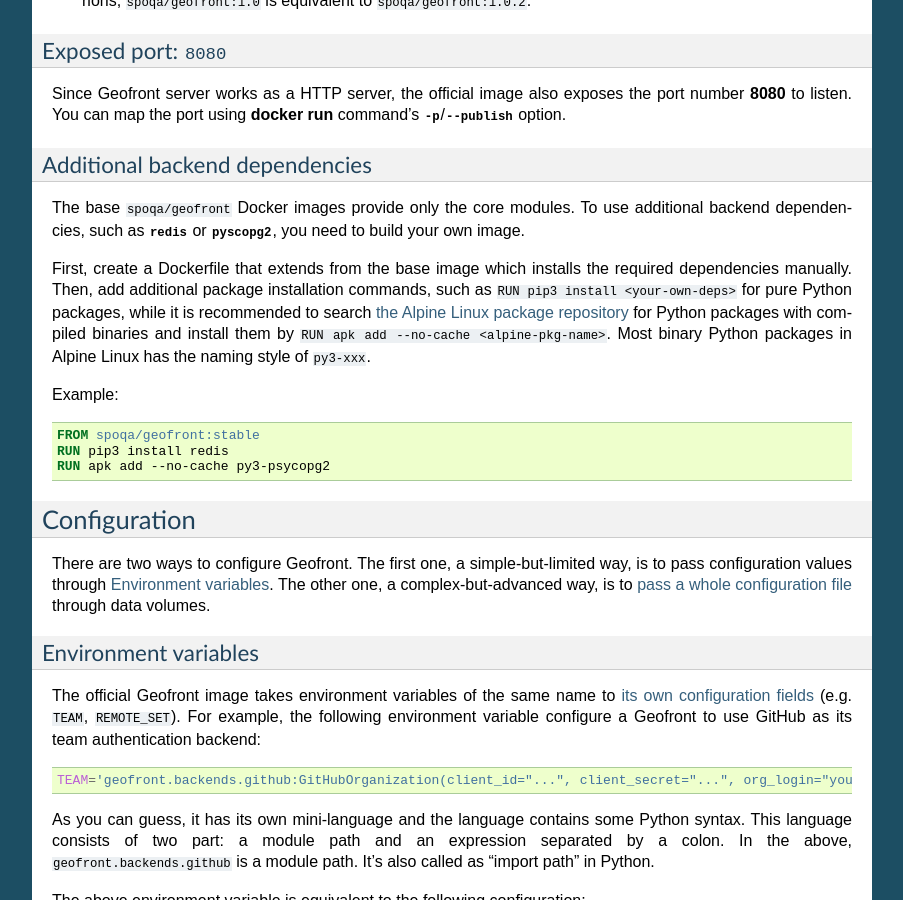
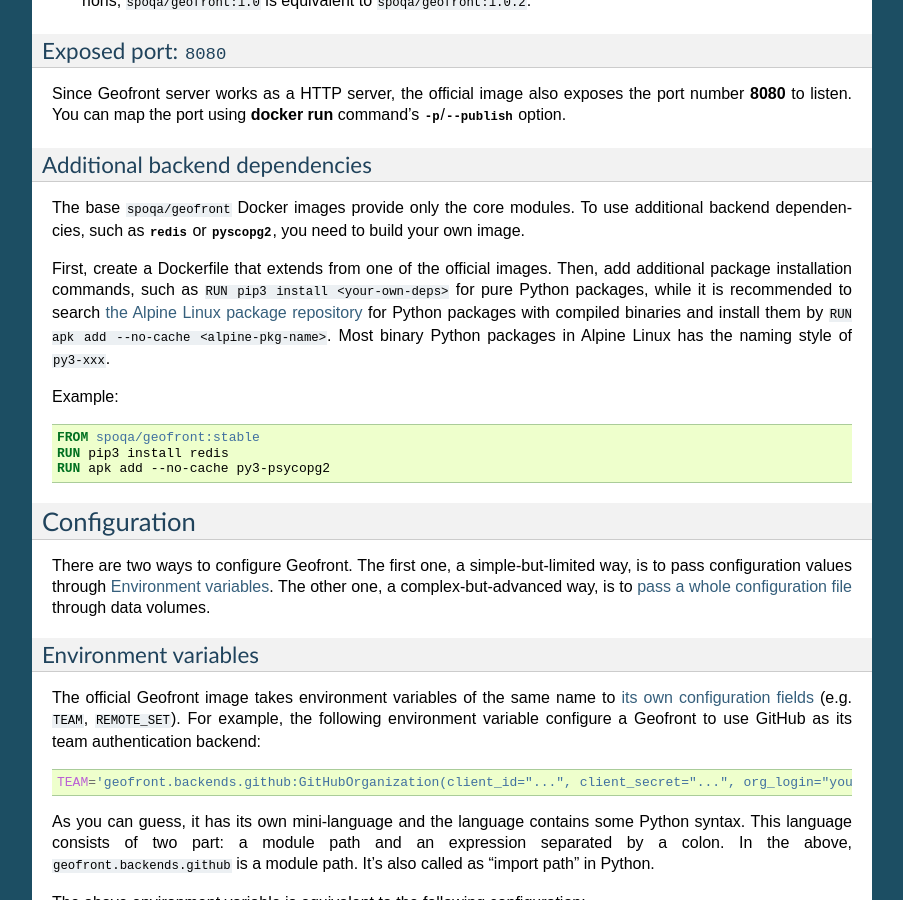
Before and after one commit to geofront-auth/geofront, a Sphinx documentation site: the page built from docs/docker.rst, in a window 1280 px wide and 900 px high, scrolled down 582 px. Shown: the whole window, without its empty margins (198-1101 px from the left). Built offline with Sphinx 7.4.7, drawn with Linux system fonts in a browser that asks for light colours; pages that are not in the unit, such as notebooks, are missing from menus.

Commit message:
Minor update to docker docs

```diff
--- a/docs/docker.rst
+++ b/docs/docker.rst
@@ -54,8 +54,7 @@
 To use additional backend dependencies, such as :mod:`redis` or
 :mod:`pyscopg2`, you need to build your own image.
 
-First, create a Dockerfile that extends from the base image which installs
-the required dependencies manually.
+First, create a Dockerfile that extends from one of the official images.
 Then, add additional package installation commands, such as ``RUN pip3 install
 <your-own-deps>`` for pure Python packages, while it is recommended to search
 `the Alpine Linux package repository <http://pkgs.alpinelinux.org/>`_ for
```
